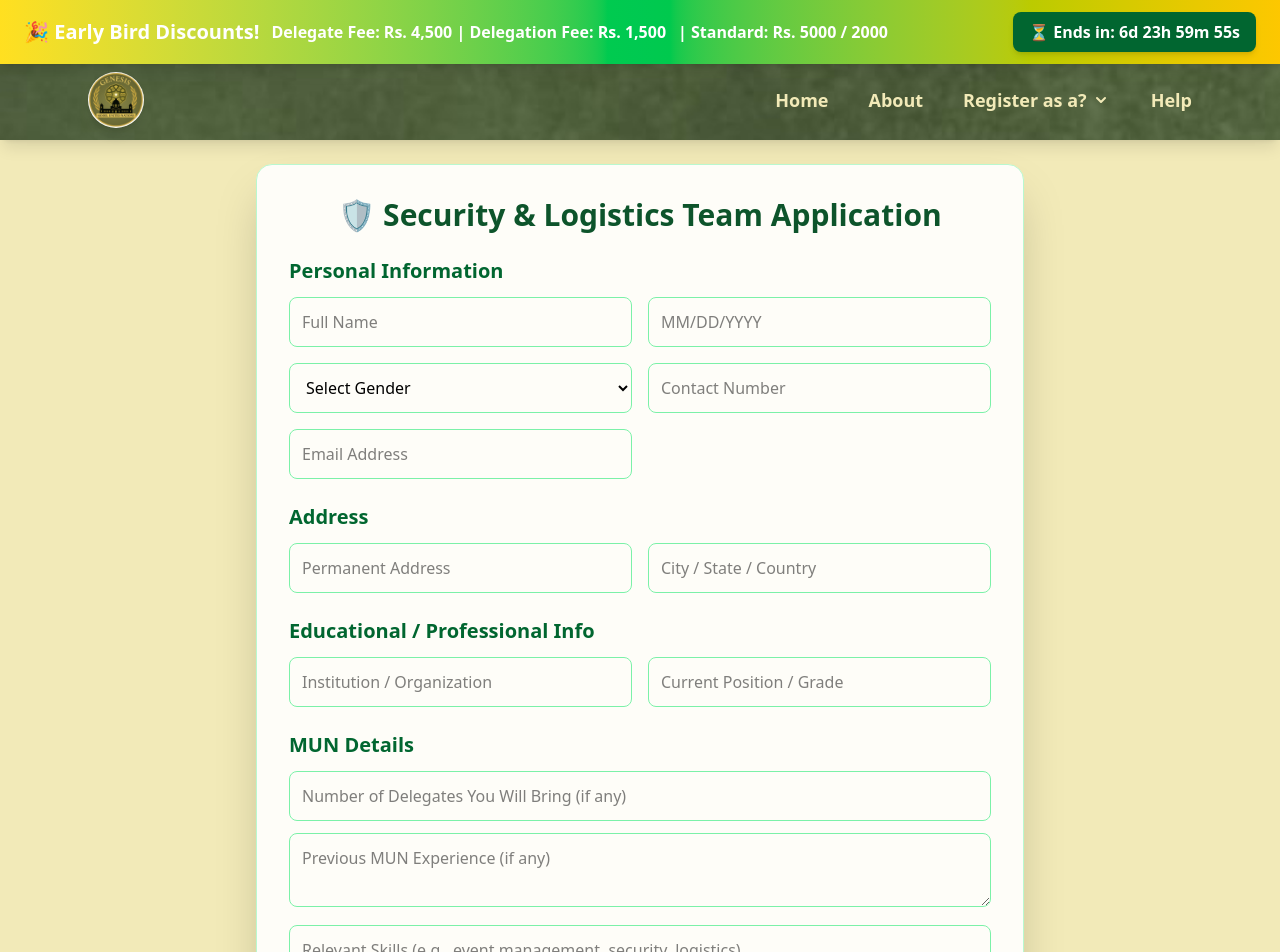
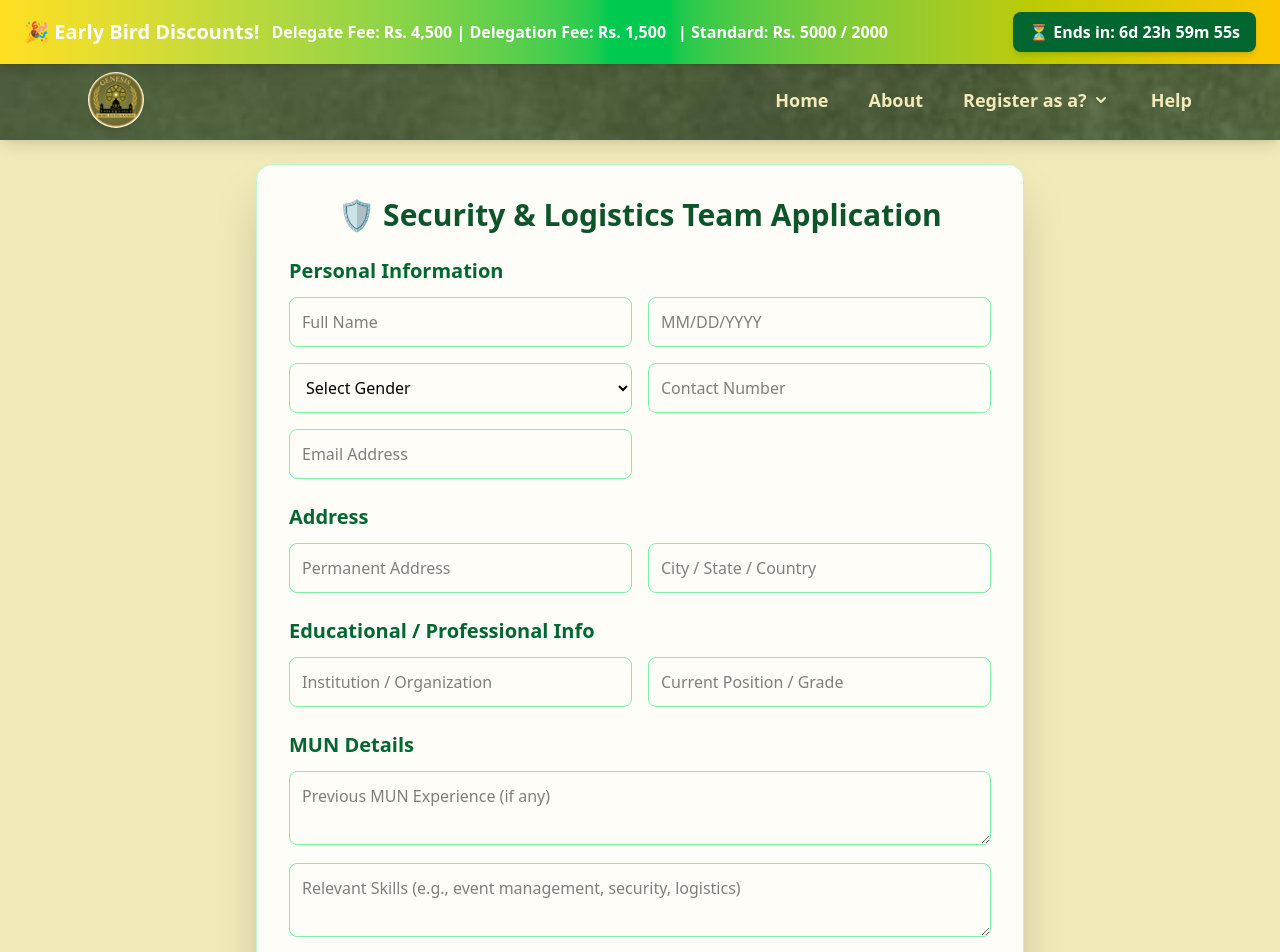
Before and after one commit to Ghazi-Mustafa-79/genesis_web, a React (Vite) app: page /LogisticsForm in a window 1280 px wide. Shown: the top 952 px of the page. Built offline with nearby package versions, Linux system fonts and the light colour scheme.

Commit message:
Updated registration form

```diff
--- a/src/pages/form/LogisticsForm.jsx
+++ b/src/pages/form/LogisticsForm.jsx
@@ -181,14 +181,6 @@ const LogisticsForm = () => {
               MUN Details
             </h3>
             <div className="space-y-3">
-              <input
-                type="number"
-                name="delegates"
-                placeholder="Number of Delegates You Will Bring (if any)"
-                value={formData.delegates}
-                onChange={handleChange}
-                className="border border-green-300 rounded-lg p-3 w-full focus:ring-2 focus:ring-green-600"
-              />
               <textarea
                 name="munExperience"
                 placeholder="Previous MUN Experience (if any)"
```
